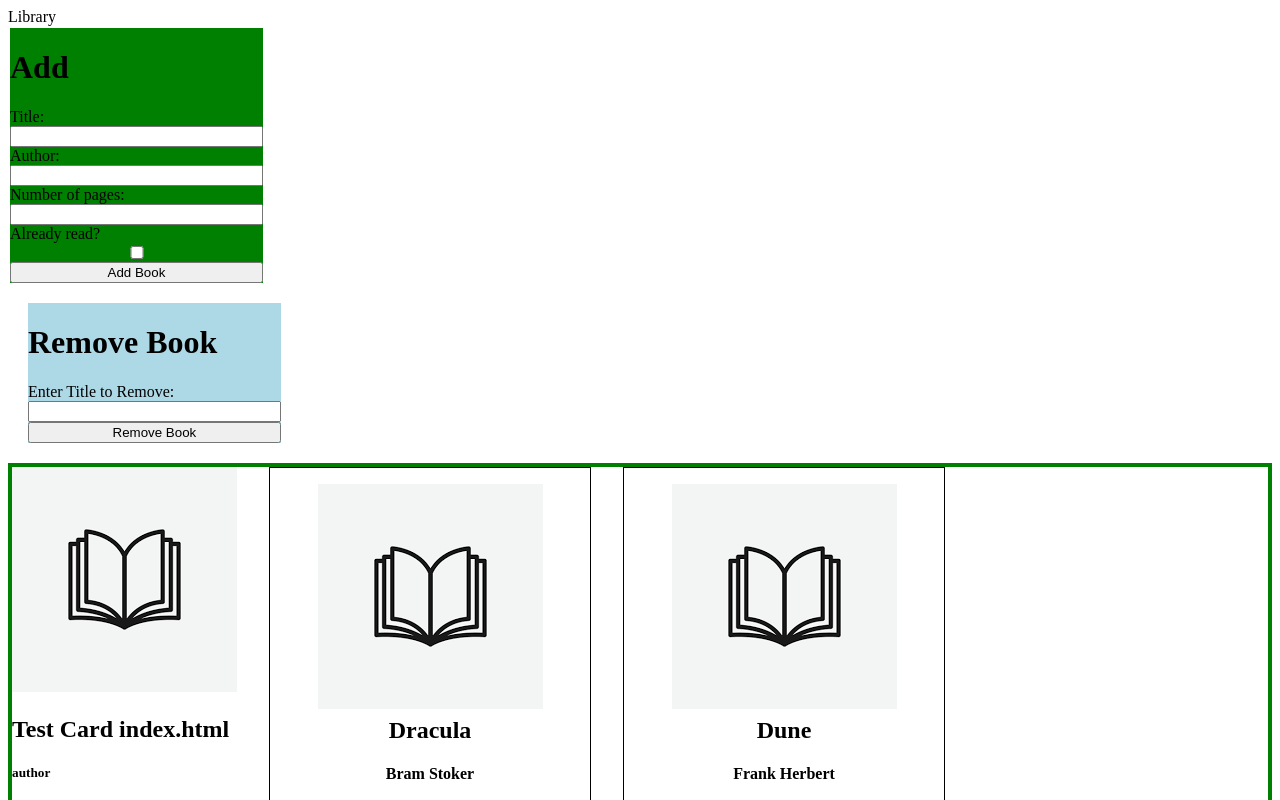
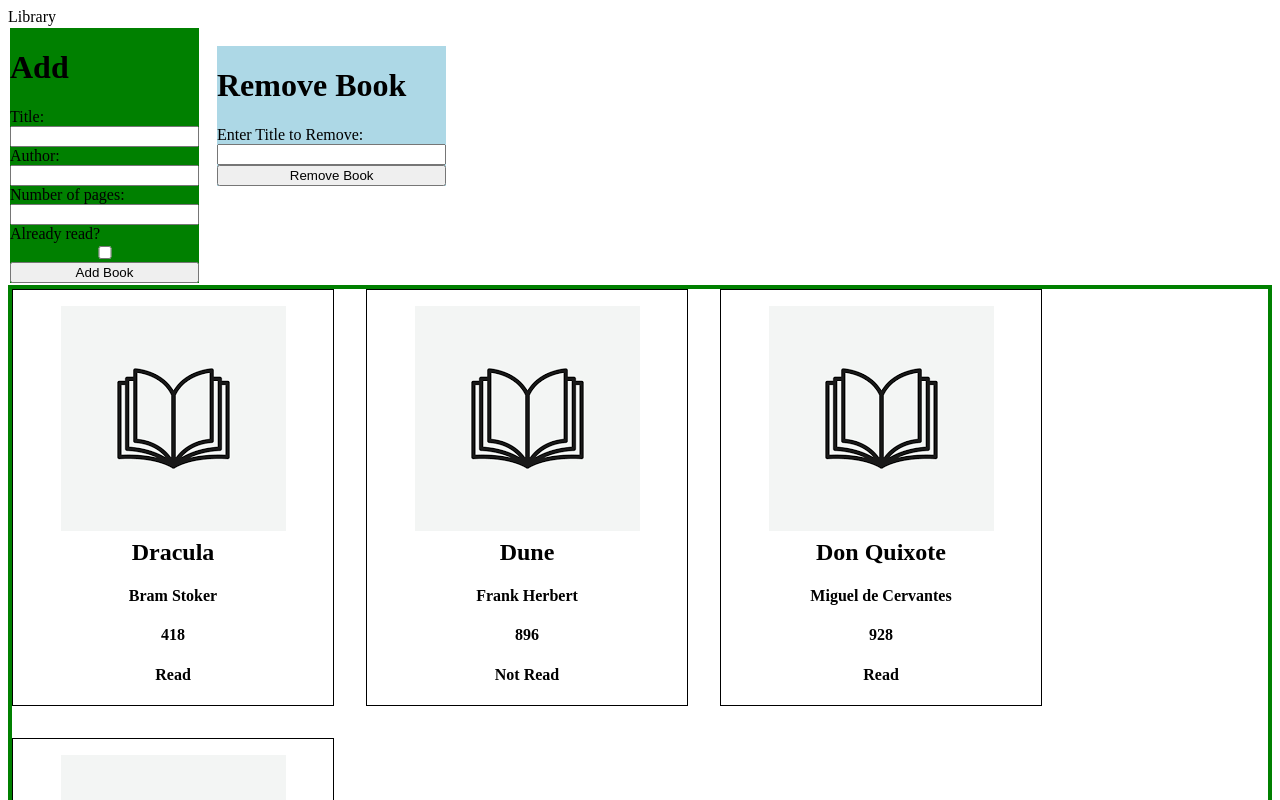
Before and after one commit to KyleThie/library, a plain HTML site: page index.html in a window 1280 px wide. Both pictures are taken after typing "Sample", "Sample", "5" into the empty fields and a click on the button "Add Book". Shown: the top 800 px of the page. Drawn offline with Linux system fonts and the light colour scheme.

Commit message:
Add and Remove books logic working

```diff
--- a/index.html
+++ b/index.html
@@ -9,6 +9,7 @@
   </head>
   <body>
     <div class="header">Library</div>
+    <div class="flex">
       <div class="form">
         <form id="formId" action="./">
           <h1>Add</h1>
@@ -38,15 +39,16 @@
           <button id="removeBtn" type="submit">Remove Book</button>
         </form>
       </div>
+    </div>
     <div id="card-container">
-      <div id="-1">
+      <!-- <div id="-1">
         <img src="./images/bookIcon.png" alt="picture of a dog" />
         <h2>Test Card index.html</h2>
         <h5>author</h5>
         <h5>23 pages</h5>
         <h5>read: true / false</h5>
         <button id="testCard">Delete</button>
-      </div>
+      </div> -->
 
       <!-- <div class="card">
         <img src="./images/bookIcon.png" alt="picture of a dog" />
--- a/script.js
+++ b/script.js
@@ -17,7 +17,6 @@ let bookId = -1;
 let bookTitleToDelete = "";
 
 removeField.addEventListener("input", (e) => {
-  // e.preventDefault();
   bookTitleToDelete = e.target.value;
   console.log(bookTitleToDelete);
 });
@@ -38,15 +37,16 @@ readField.addEventListener("input", (e) => {
   read = e.target.value;
 });
 
-addBtn.addEventListener("click", () => {
-  event.preventDefault();
+addBtn.addEventListener("click", (e) => {
+  // need this e.preventdefault???
+  e.preventDefault();
   if (readField.checked === true) {
     read = "Read";
   } else {
     read = "Not Read";
   }
   addBookToLibrary(newTitle, newAuthor, pageNums, read);
-
+  // necessary showBooks() call her but seems to be duplicating previously shown
   showBooks();
   let formById = document.getElementById("formId");
 
@@ -56,6 +56,9 @@ addBtn.addEventListener("click", () => {
 removeBtn.addEventListener("click", (e) => {
   e.preventDefault();
   removeBook(bookTitleToDelete);
+  let removeById = document.getElementById("removeDiv");
+
+  removeById.reset();
 });
 
 class Book {
@@ -74,16 +77,19 @@ function addBookToLibrary(title, author, pages, read) {
 
 addBookToLibrary("Dracula", "Bram Stoker", 418, "Read");
 addBookToLibrary("Dune", "Frank Herbert", 896, "Not Read");
+addBookToLibrary("Don Quixote", "Miguel de Cervantes", 928, "Read");
 
 let singleBook;
 
 function showBooks() {
+  // let empty = document.createElement("div");
+  cardContainer.innerHTML = "";
+  // cardContainer.replaceWith("empty");
+  console.log(myLibrary);
   myLibrary.forEach((book) => {
     bookId += 1;
     const singleBook = document.createElement("div");
-    const deleteBtn = document.createElement("button");
 
-    singleBook.appendChild(deleteBtn);
     singleBook.className = "card";
     singleBookId = bookId;
 
@@ -94,23 +100,14 @@ function showBooks() {
       <h4>${book.author}</h4>
       <h4>${book.pages}</h4>
       <h4>${book.read}</h4>
-      <button>Delete</button>
-      <h4>${singleBookId}</h4>
+
 `;
-    // singleBook.addEventListener("click", () => {
-    //   const element = document.getElementById(singleBookId);
-    //   element.remove();
-    // });
+
     singleBook.setAttribute("id", bookId);
-    // singleBook.addEventListener("click", myFunction(bookId));
-    // console.log("SINGLEBOOKID", singleBookId);
-    // console.log(myLibrary);
-    // console.log(singleBook);
+
     cardContainer.appendChild(singleBook);
   });
 }
-
-// THIS MIGHT BE KIND OF WORKING???
 
 function removeBook(bookTitleToDelete) {
   for (let i = 0; i < myLibrary.length; i++) {
@@ -126,22 +123,10 @@ function removeBook(bookTitleToDelete) {
         1
       );
       console.log("deletedBOOKARR: ", deletedBookArr);
+
+      showBooks();
     }
   }
+}
 
-  // console.log(myLibrary);
-  // return myLibrary;
-}
-// removeBook("Dune");
-
-// function deleteBook(toDelete) {
-//   const filtered = myLibrary.filter((book) => {
-//     book.title !== toDelete;
-//   });
-//   return filtered;
-// }
-// removeBook("Dune");
-
-// Try calling removeBook with more / different entries
-// Maybe an issue with how the for loop is set up? myLibrary.length + 1???
-// removeBook("Dune");
+showBooks();
--- a/styles.css
+++ b/styles.css
@@ -3,6 +3,10 @@
   flex-wrap: wrap;
   border: 4px solid green;
   gap: 2em;
+}
+
+.flex {
+  display: flex;
 }
 
 .card button {
@@ -32,7 +36,7 @@ form {
   background-color: green;
   display: flex;
   flex-direction: column;
-  width: 20%;
+  width: 100%;
   margin: 2px;
   align-self: center;
 }
@@ -40,4 +44,5 @@ form {
 #removeDiv {
   background-color: lightblue;
   margin: 20px;
+  width: 100%;
 }
```
Lines whose indentation alone changed are shown as unchanged.
